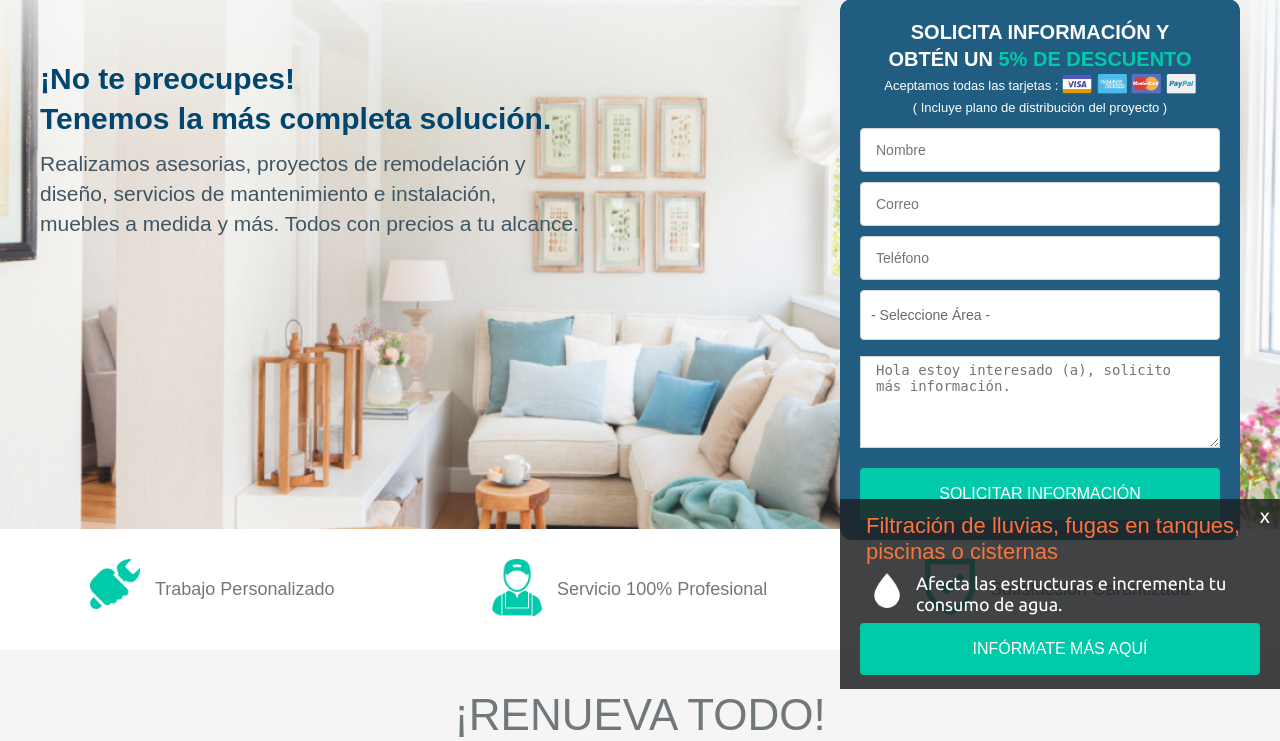
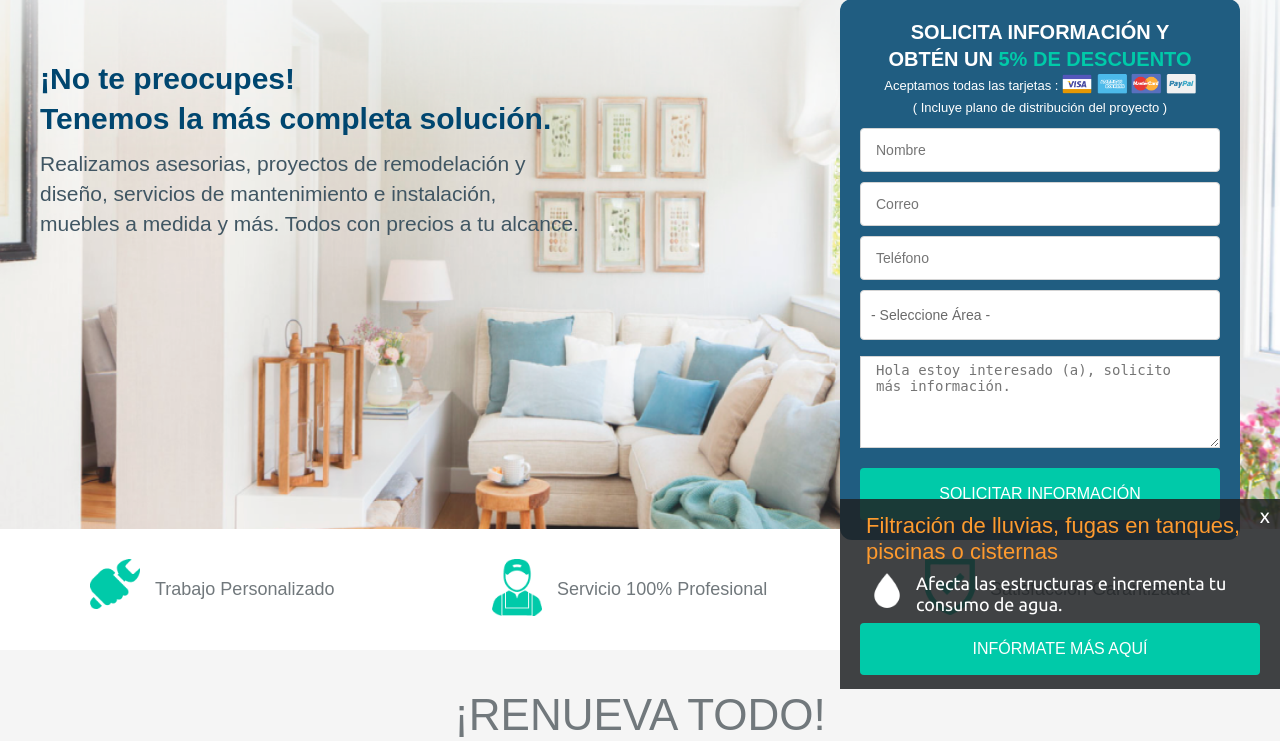
Before and after one commit to juankp3/landingpage, a PHP site: template views/landing1/index.php in a window 1280 px wide. Shown: the part 111-852 px from the top of the page. Run offline with PHP 8.4, Linux system fonts and the light colour scheme; the template is opened without the code that fills it, so the values that code supplies are empty; some libraries are stand-ins or nearby versions; some web fonts are replaced.

Commit message:
cambio color titulos notificaciones

```diff
--- a/_dev/css/general/abstracts/variables/_colors.styl
+++ b/_dev/css/general/abstracts/variables/_colors.styl
@@ -9,7 +9,7 @@ $color-tertiary = #F5F5F5
 $color-white = #ffffff
 $color-blue = #00466F
 $color-black = #000000
-$color-orange = #F9743B
+$color-orange = #FE9A2E //#F9743B
 
 // aun no se usa
 $color-primary-dark = #018E77
--- a/assets/css/newstyle.css
+++ b/assets/css/newstyle.css
@@ -1493,7 +1493,7 @@ div.popup .popup_btn_close {
   cursor: pointer;
 }
 div.popup .popup_title {
-  color: #f9743b;
+  color: #fe9a2e;
   font-size: 22px;
   padding-left: 6px;
 }
```
